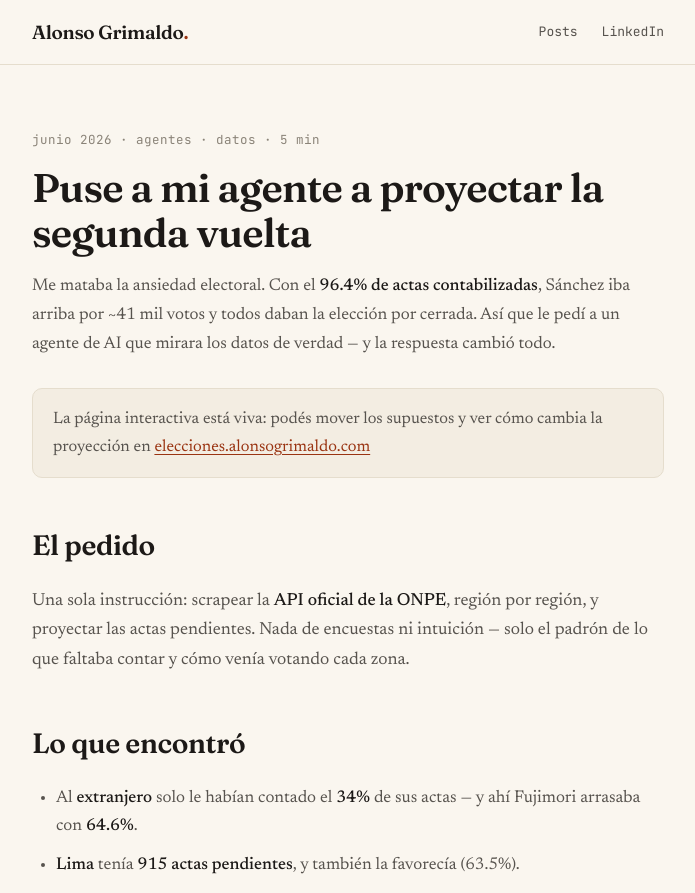
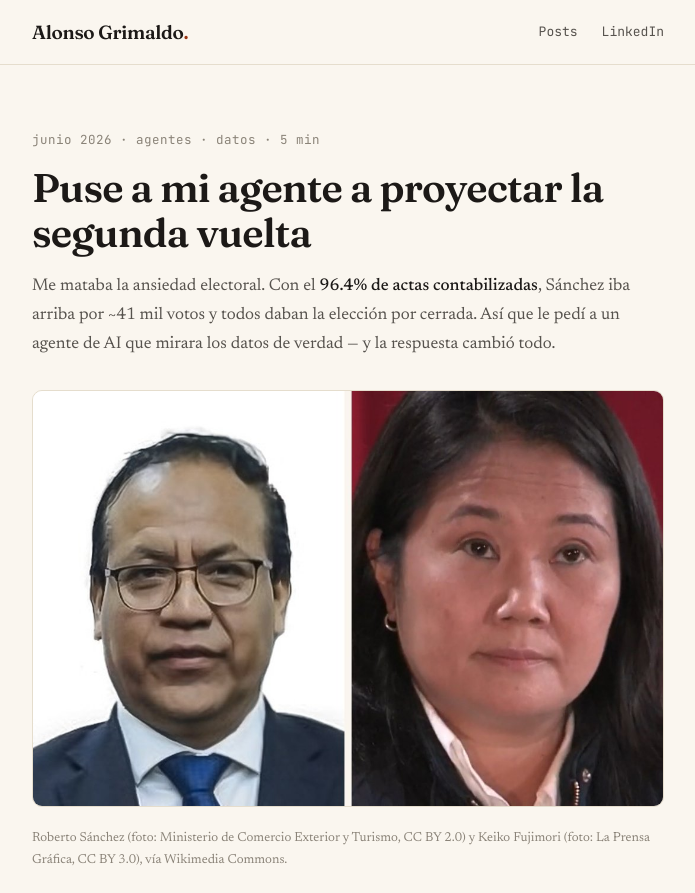
Before and after one commit to agrimald2/alonsogrimaldo.com, a Next.js app: page /posts/agente-proyeccion-electoral in a window 1280 px wide. Shown: the top 893 px of the page, without its empty margins (292-987 px from the left). Built offline with nearby package versions, Linux system fonts and the light colour scheme.

Commit message:
Post images: elections photo (Wikimedia, CC BY) with credits, worktrees ink illustration

```diff
--- a/app/globals.css
+++ b/app/globals.css
@@ -305,6 +305,12 @@ h2 {
   margin: 30px 0 6px;
 }
 
+.post-fig figcaption {
+  font-size: 13px;
+  color: var(--ink-3);
+  margin-top: 8px;
+}
+
 .xp-logo {
   height: 18px;
   width: auto;
--- a/app/posts/agente-proyeccion-electoral/page.tsx
+++ b/app/posts/agente-proyeccion-electoral/page.tsx
@@ -1,4 +1,5 @@
 import type { Metadata } from "next";
+import Image from "next/image";
 import { getPost } from "@/lib/posts";
 
 const post = getPost("agente-proyeccion-electoral");
@@ -29,6 +30,21 @@ export default function AgenteProyeccionElectoral() {
             Así que le pedí a un agente de AI que mirara los datos de verdad — y la
             respuesta cambió todo.
           </p>
+
+          <figure className="post-fig">
+            <Image
+              src="/img/post-elecciones.jpg"
+              alt="Roberto Sánchez y Keiko Fujimori, candidatos de la segunda vuelta presidencial de Perú 2026"
+              width={1062}
+              height={700}
+              priority
+            />
+            <figcaption>
+              Roberto Sánchez (foto: Ministerio de Comercio Exterior y Turismo, CC BY
+              2.0) y Keiko Fujimori (foto: La Prensa Gráfica, CC BY 3.0), vía Wikimedia
+              Commons.
+            </figcaption>
+          </figure>
 
           <div className="callout">
             <p>
```
Also changed, not shown: app/posts/worktrees-vs-clones/page.tsx (+11 -0 lines), scripts/gen-images-2.mjs (added, +45 -0 lines), public/img/post-elecciones.jpg (added), public/img/post-worktrees.jpg (added).
